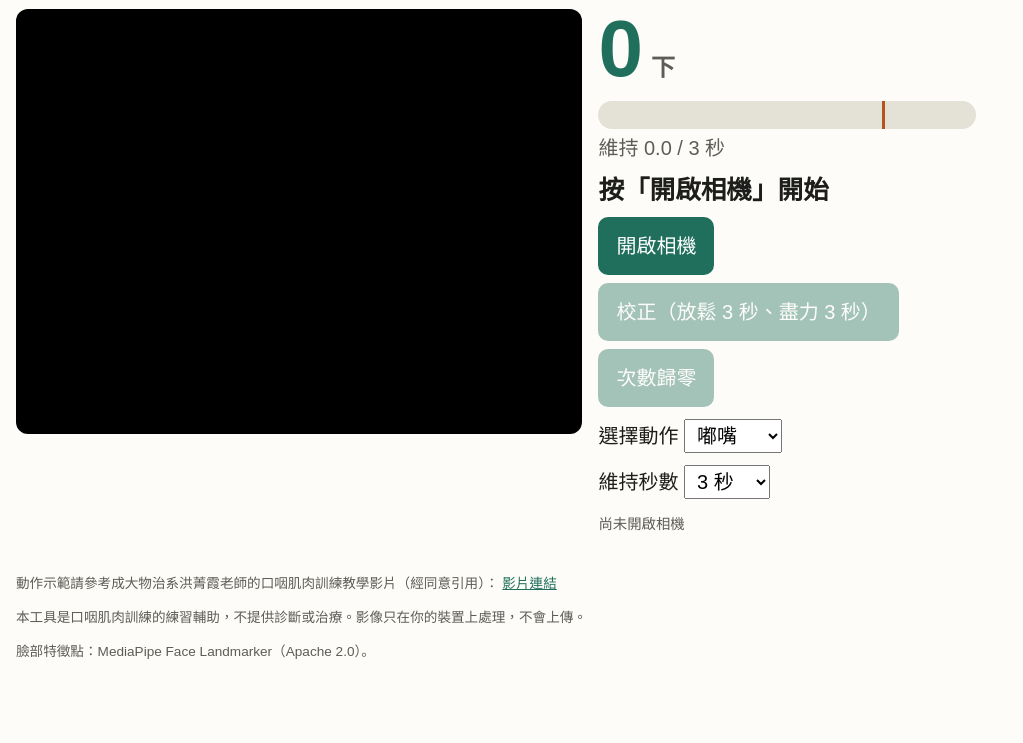
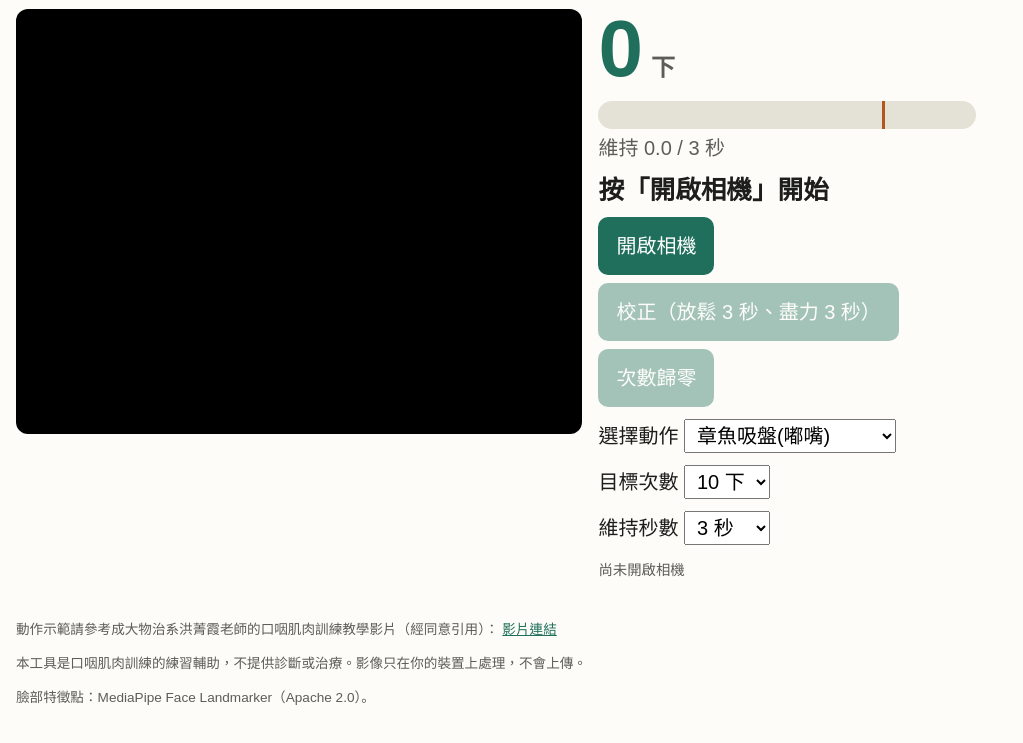
Before and after one commit to f94136067-blip/Gentleman2, a plain HTML site: page index.html in a window 1280 px wide. Shown: the part 89-832 px from the top of the page, without its empty margins (0-1023 px from the left). Before the commit the page ends 800 px from the top, so only its background shows below. Drawn offline with Linux system fonts and the light colour scheme.

Commit message:
Update action options and add target count selection

```diff
--- a/index.html
+++ b/index.html
@@ -37,13 +37,24 @@
       <!-- 動作選擇下拉選單 -->
      <label class="setting">選擇動作
        <select id="exerciseSel">
-         <option value="pucker">嘟嘴</option>
-         <option value="mouthOpen">張大嘴</option>
-         <option value="smile">咧嘴笑</option>
+         <option value="pucker">章魚吸盤(嘟嘴)</option>
+         <option value="mouthOpen">鬚鯨掠食(張大嘴)</option>
+         <option value="smile">一笑呷百二(咧嘴笑)</option>
+         <option value="leftCheek">河豚鼓鼓(鼓左臉頰)</option>
        </select>
      </label>
 
-      <label class="setting">維持秒數
+     <!-- 目標次數設定下拉選單 -->
+     <label class="setting">目標次數
+       <select id="targetSel">
+         <option value="5">5 下</option>
+         <option value="10" selected>10 下</option>
+         <option value="15">15 下</option>
+         <option value="20">20 下</option>
+       </select>
+     </label>
+
+     <label class="setting">維持秒數
         <select id="holdSel">
           <option value="2">2 秒</option>
           <option value="3" selected>3 秒</option>
```
